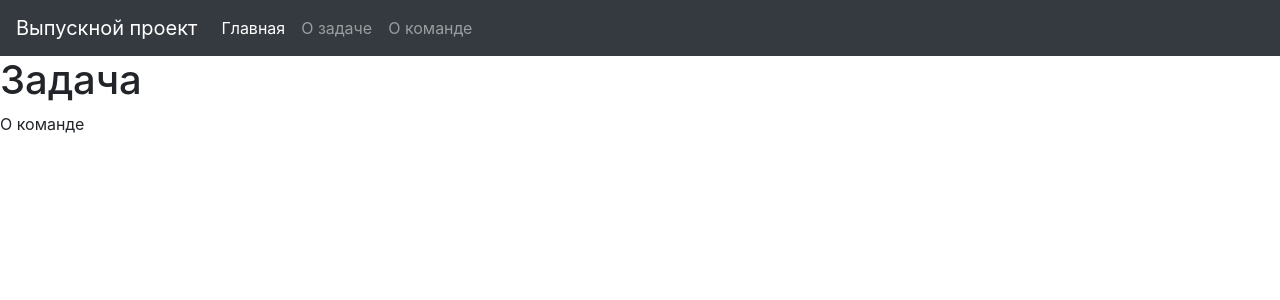
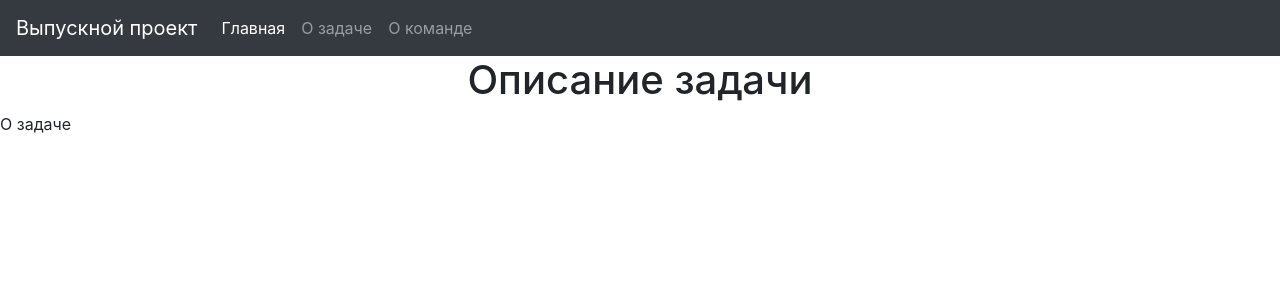
Before and after one commit to MADE-food/food_service_web, a Flask app: page /task in a window 1280 px wide. Shown: the top 300 px of the page. Run offline with Flask 2, Linux system fonts and the light colour scheme.

Commit message:
Апдейт по стилям

```diff
--- a/templates/main.html
+++ b/templates/main.html
@@ -1,7 +1,7 @@
 {% extends 'base.html' %}
 
 {% block header %}
-  <h1>{% block title %}Рекомендательная система ресторанов{% endblock %}</h1>
+<div class="row justify-content-center"> <p class="h1">Рекомендательная система ресторанов</p> </div>
 {% endblock %}
 
 {% block content %}
--- a/templates/task.html
+++ b/templates/task.html
@@ -1,9 +1,9 @@
 {% extends 'base.html' %}
 
 {% block header %}
-  <h1>{% block title %}Задача{% endblock %}</h1>
+<div class="row justify-content-center"> <p class="h1">Описание задачи</p> </div>
 {% endblock %}
 
 {% block content %}
-О команде
+<p>О задаче</p>
 {% endblock %}
--- a/templates/team.html
+++ b/templates/team.html
@@ -1,9 +1,9 @@
 {% extends 'base.html' %}
 
 {% block header %}
-  <h1>{% block title %}Наша команда{% endblock %}</h1>
+<div class="row justify-content-center"> <p class="h1">Наша команде</p> </div>
 {% endblock %}
 
 {% block content %}
-О команде
+<p>О команде</p>
 {% endblock %}
```
